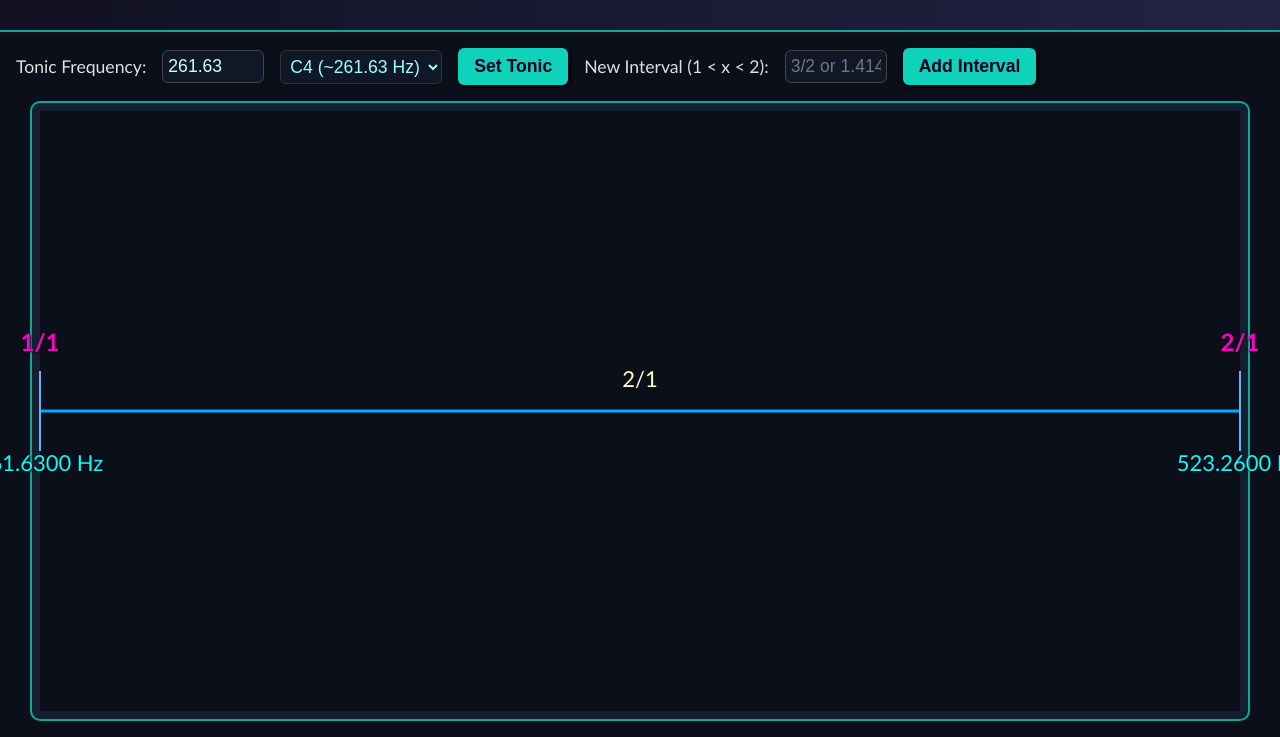
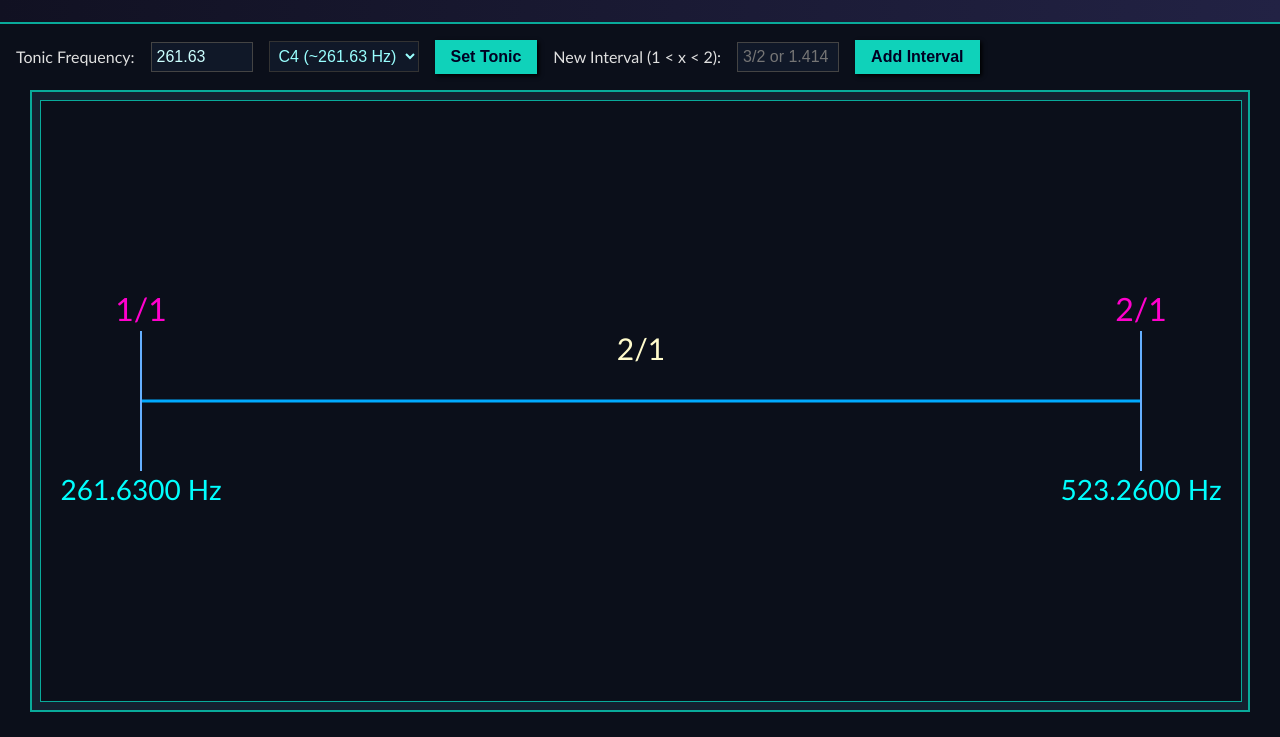
Before and after one commit to Ged-of-Gont/Octave-Divider, a plain HTML site: page Scale_WKSP.html in a window 1280 px wide. Shown: the part 116-853 px from the top of the page. Drawn offline with Linux system fonts and the light colour scheme.

Commit message:
fixed some sound cutout issues

```diff
--- a/Scale_WKSP.html
+++ b/Scale_WKSP.html
@@ -1,17 +1,15 @@
 <!DOCTYPE html>
-<html>
+<html lang="en">
 <head>
-  <meta charset="utf-8" />
-  <title>Scale Workshop (Neon Tron Style)</title>
+<meta charset="UTF-8" />
+<title>Scale Workshop </title>
 <style>
-    /* Overall page style */
+  /* Tron-like styling, right-angle corners */
   body {
-      margin: 0;
-      padding: 0;
-      background-color: #0b0f1a; /* Dark bluish background */
+    margin: 0; padding: 0;
+    background: #0b0f1a;
     color: #e0e0e0;
     font-family: "Trebuchet MS", Arial, sans-serif;
-      font-size: 16px;
   }
   header {
     padding: 1rem;
@@ -19,7 +17,7 @@
     color: #00ffe0;
     text-shadow: 1px 1px #000;
     border-bottom: 2px solid #09aa9a;
-      font-size: 1.4rem;
+    font-size: 1.3rem;
   }
   .controls {
     margin: 1rem;
@@ -29,92 +27,57 @@
     gap: 1rem;
   }
   label, select, input, button {
-      font-size: 1.1rem;
+    font-size: 1rem;
   }
   input[type="number"], input[type="text"] {
     padding: 5px;
     width: 90px;
-      border-radius: 6px;
     border: 1px solid #444;
     background: #101828;
     color: #ccffff;
     outline: none;
+    border-radius: 0; /* right-angles */
   }
   select {
     padding: 5px;
-      border-radius: 6px;
     border: 1px solid #333;
     background: #101828;
     color: #99ffff;
+    border-radius: 0;
   }
   button {
     background: #0fd2ba;
     color: #002;
     font-weight: bold;
     border: none;
-      border-radius: 6px;
     padding: 0.5rem 1rem;
     cursor: pointer;
     box-shadow: 2px 2px 4px #000;
+    border-radius: 0;
   }
   button:hover {
     background: #0aa;
     color: #fff;
   }
 
-    /* Container for the scale line (SVG) */
-    #scale-container {
+  /* Canvas container, Tron border */
+  #canvas-container {
     margin: 1rem auto;
+    padding: 0.5rem;
     background: #142030;
     border: 2px solid #09aa9a;
-      border-radius: 10px;
-      padding: 0.5rem;
-      width: 1200px; /* Wider so text doesn't get cut off */
+    width: 1200px; /* fixed width for the canvas */
   }
-    #scale-svg {
-      width: 100%;    /* Responsive */
-      height: 600px;  /* Taller so no cutoff */
-      overflow: visible;
-      background: #0b0f1a; /* matches body background, can adjust as needed */
+  #scale-canvas {
     display: block;
-    }
-
-    /* SVG text styles */
-    .intervalLabel {
-      fill: #fffbcc;
-      font-size: 22px;
-      text-anchor: middle;
-      dominant-baseline: middle;
-      pointer-events: none; /* Not clickable */
-    }
-    .degreeLabel {
-      fill: #f0c;  /* Neon pink/purple for the fraction label */
-      font-size: 24px;
-      font-weight: bold;
-      text-anchor: middle;
-      cursor: pointer; /* So user sees a pointer when hovering */
-      text-shadow: 1px 1px 2px #000;
-    }
-    .freqLabel {
-      fill: #0ff;  /* Neon cyan for frequency */
-      font-size: 22px;
-      text-anchor: middle;
-      cursor: pointer;
-      text-shadow: 1px 1px 2px #000;
-    }
-    .mainLine {
-      stroke: #0af;
-      stroke-width: 3px;
-    }
-    .tickLine {
-      stroke: #66b0ff;
-      stroke-width: 2px;
+    background: #0b0f1a;
+    border: 1px solid #09aa9a;
   }
 </style>
 </head>
 <body>
 <header>
-    <h1>Scale Workshop (Neon Tron Style)</h1>
+  <h1>Scale Workshop – Canvas Auto-Spacing (Audio Resume Fix)</h1>
 </header>
 
 <div class="controls">
@@ -133,48 +96,60 @@
   </select>
   <button id="setTonicBtn">Set Tonic</button>
 
-    <label>New Interval (1 &lt; x &lt; 2):</label>
+  <label>New Interval (1 < x < 2):</label>
   <input id="intervalInput" type="text" placeholder="3/2 or 1.414" />
   <button id="addIntervalBtn">Add Interval</button>
 </div>
 
-  <div id="scale-container">
-    <svg id="scale-svg"></svg>
+<div id="canvas-container">
+  <canvas id="scale-canvas" width="1200" height="600"></canvas>
 </div>
 
 <script>
-// We’ll keep an array of objects, each representing a scale degree:
-//   { fractionText: "3/2", floatVal: 1.5 }
-// Always include the unison:  { fractionText: "1/1", floatVal: 1.0 }
-// and the octave:             { fractionText: "2/1", floatVal: 2.0 }
+// scaleDegrees is our list of intervals in [1..2], always including unison & octave.
 let scaleDegrees = [
   { fractionText: "1/1", floatVal: 1.0 },
   { fractionText: "2/1", floatVal: 2.0 }
 ];
 
-// Tonic frequency (default = ~C4)
+// Default tonic
 let tonic = 261.63;
 
-// We’ll set up a 1200px-wide by 600px-high space in the SVG
-// A linear mapping from [1.0, 2.0] in ratio space to [0, 1200] in x-coords:
-const SVG_WIDTH = 1200;
-const SVG_HEIGHT = 600;
-const centerY = 300; // horizontal line in the middle of the 600px canvas
+// Setup canvas
+const canvas = document.getElementById("scale-canvas");
+const ctx = canvas.getContext("2d");
 
-// For Web Audio playback
+// Horizontal line from x=100..1100 => 1000px range for ratio in [1..2].
+const LEFT_X = 100;
+const RIGHT_X = 1100;
+const WIDTH = RIGHT_X - LEFT_X;
+const MID_Y = canvas.height / 2;
+
+// Web Audio context
 const audioCtx = new (window.AudioContext || window.webkitAudioContext)();
 
-//--------------------- UI SETUP --------------------------
+// If the browser suspends audio, we can try to resume on a user gesture
+async function ensureAudioContextRunning() {
+  if (audioCtx.state === "suspended") {
+    try {
+      await audioCtx.resume();
+    } catch(err) {
+      console.warn("AudioContext resume error:", err);
+    }
+  }
+}
+
+//--- Initialization ---
 window.addEventListener("DOMContentLoaded", init);
 
 function init() {
+  // UI hooking
   const noteSelect = document.getElementById("noteSelect");
   const tonicInput = document.getElementById("tonicInput");
   const setTonicBtn = document.getElementById("setTonicBtn");
   const intervalInput = document.getElementById("intervalInput");
   const addIntervalBtn = document.getElementById("addIntervalBtn");
 
-  // Keep the line edit synced with the dropdown
   noteSelect.addEventListener("change", () => {
     tonicInput.value = noteSelect.value;
   });
@@ -186,196 +161,242 @@ function init() {
       return;
     }
     tonic = val;
-    drawScale();
+    renderScale();
   });
 
   addIntervalBtn.addEventListener("click", () => {
     const text = intervalInput.value.trim();
     if (!text) {
-      alert("Enter a ratio (e.g., 3/2).");
+      alert("Enter a ratio, e.g. 3/2 or 1.414");
       return;
     }
-    const floatVal = parseFractionOrDecimal(text);
-    if (!isFinite(floatVal)) {
-      alert("Invalid ratio format. Try something like 3/2 or 1.414.");
+    const ratio = parseFractionOrDecimal(text);
+    if (!isFinite(ratio) || ratio <=1.0 || ratio>=2.0) {
+      alert("Ratio must be >1.0 and <2.0");
       return;
     }
-    if (floatVal <= 1.0 || floatVal >= 2.0) {
-      alert("Ratio must be > 1.0 and < 2.0!");
-      return;
+    // Insert if not present
+    if(!scaleDegrees.some(d => Math.abs(d.floatVal - ratio) < 1e-7)){
+      scaleDegrees.push({ fractionText: text, floatVal: ratio });
+      scaleDegrees.sort((a,b)=>a.floatVal - b.floatVal);
     }
-    // Insert if it’s not already in the array:
-    const already = scaleDegrees.some(d => Math.abs(d.floatVal - floatVal) < 1e-7);
-    if (!already) {
-      scaleDegrees.push({ fractionText: text, floatVal: floatVal });
-    }
-    // Always sort by floatVal
-    scaleDegrees.sort((a, b) => a.floatVal - b.floatVal);
-    drawScale();
+    renderScale();
   });
 
-  // Initial draw
-  drawScale();
+  renderScale();
 }
 
-//--------------------- PARSE HELPER -----------------------
+//--- Convert fraction or decimal input -> float
 function parseFractionOrDecimal(s) {
-  // If user typed something like "3/2"
   if (s.includes("/")) {
     const parts = s.split("/");
-    if (parts.length !== 2) return NaN;
+    if (parts.length !==2) return NaN;
     const num = parseFloat(parts[0]);
     const den = parseFloat(parts[1]);
-    if (!isFinite(num) || !isFinite(den) || den === 0) return NaN;
-    return num / den;
-  } else {
-    // else parse as decimal
-    return parseFloat(s);
+    if (!isFinite(num)||!isFinite(den)||den===0) return NaN;
+    return num/den;
+  }
+  else return parseFloat(s);
+}
+
+//--- Render the scale on the canvas
+function renderScale(){
+  ctx.clearRect(0,0,canvas.width, canvas.height);
+  clickableRegions = [];
+
+  // Neon horizontal line
+  ctx.strokeStyle="#0af";
+  ctx.lineWidth=3;
+  ctx.beginPath();
+  ctx.moveTo(LEFT_X, MID_Y);
+  ctx.lineTo(RIGHT_X, MID_Y);
+  ctx.stroke();
+
+  // Sort degrees
+  scaleDegrees.sort((a,b)=>a.floatVal - b.floatVal);
+
+  let placedLabels=[];
+  // intervals
+  ctx.font="30px Trebuchet MS";
+  ctx.fillStyle="#fffbcc";
+  ctx.textAlign="center";
+  ctx.textBaseline="middle";
+  for (let i=0; i<scaleDegrees.length-1; i++){
+    let leftVal=scaleDegrees[i].floatVal;
+    let rightVal=scaleDegrees[i+1].floatVal;
+    let gap = rightVal/leftVal;
+    let mid =(leftVal+rightVal)/2;
+    let midX= ratioToX(mid);
+    let gapStr= fractionStringApprox(gap);
+
+    let label= positionLabel(midX,MID_Y-50, gapStr,"interval", placedLabels);
+    drawLabel(label);
+  }
+
+  // each degree => tick + ratio + freq
+  for(let deg of scaleDegrees){
+    let x= ratioToX(deg.floatVal);
+    // tick
+    ctx.strokeStyle="#66b0ff";
+    ctx.lineWidth=2;
+    ctx.beginPath();
+    ctx.moveTo(x,MID_Y-70);
+    ctx.lineTo(x,MID_Y+70);
+    ctx.stroke();
+
+    // ratio
+    ctx.font="32px Trebuchet MS";
+    ctx.fillStyle="#f0c";
+    let ratioLabel= positionLabel(x,MID_Y-90, deg.fractionText,"ratio", placedLabels);
+    ratioLabel.degree=deg;
+    drawLabel(ratioLabel);
+
+    // freq
+    ctx.font="28px Trebuchet MS";
+    ctx.fillStyle="#0ff";
+    let freqVal=deg.floatVal*tonic;
+    let freqStr= freqVal.toFixed(4)+" Hz";
+    let freqLabel= positionLabel(x,MID_Y+90, freqStr,"freq", placedLabels,true);
+    freqLabel.degree=deg;
+    drawLabel(freqLabel);
   }
 }
 
-//--------------------- DRAWING THE SCALE ------------------
-function drawScale() {
-  const svg = document.getElementById("scale-svg");
-  // Clear old content
-  svg.innerHTML = "";
-
-  // Full width/height in the <svg>
-  svg.setAttribute("viewBox", `0 0 ${SVG_WIDTH} ${SVG_HEIGHT}`);
-
-  // 1) Draw the main horizontal line
-  const mainLine = createSVG("line", {
-    x1: 0, y1: centerY,
-    x2: SVG_WIDTH, y2: centerY,
-    class: "mainLine"
-  });
-  svg.appendChild(mainLine);
-
-  // 2) Sort degrees by floatVal, ensure we keep 1.0 -> 2.0
-  scaleDegrees.sort((a, b) => a.floatVal - b.floatVal);
-
-  // 3) Intervals between consecutive degrees
-  for (let i = 0; i < scaleDegrees.length - 1; i++) {
-    const left = scaleDegrees[i].floatVal;
-    const right = scaleDegrees[i+1].floatVal;
-    const gap = right / left;
-    const mid = (left + right) / 2;
-    const midX = ratioToX(mid);
-
-    // Draw interval text above line
-    const intervalText = createSVG("text", {
-      x: midX,
-      y: centerY - 30,
-      class: "intervalLabel"
-    });
-    intervalText.textContent = fractionStringApprox(gap);
-    svg.appendChild(intervalText);
+//--- ratio [1..2] => x [LEFT_X..RIGHT_X]
+function ratioToX(r){
+  return LEFT_X + (r-1)*WIDTH;
 }
 
-  // 4) For each degree, draw the vertical tick line + ratio label + freq label
-  scaleDegrees.forEach(deg => {
-    const x = ratioToX(deg.floatVal);
+//--- fraction approximation, denom<=32
+function fractionStringApprox(value){
+  let bestNum=1, bestDen=1;
+  let bestErr= Math.abs(value- bestNum/bestDen);
+  for(let d=1; d<=32; d++){
+    let n=Math.round(value*d);
+    let err=Math.abs(value- n/d);
+    if(err<bestErr){
+      bestErr=err; bestNum=n; bestDen=d;
+    }
+  }
+  return bestNum+"/"+bestDen;
+}
 
-    // Tick line
-    const tick = createSVG("line", {
-      x1: x, y1: centerY - 40,
-      x2: x, y2: centerY + 40,
-      class: "tickLine"
-    });
-    svg.appendChild(tick);
+// auto-position to avoid overlap
+function positionLabel(cx, cy, text, kind, placedLabels, belowLine=false){
+  ctx.save();
+  let metrics=ctx.measureText(text);
+  let textWidth= metrics.width;
+  let textHeight= (kind==="interval")?30:(kind==="ratio"?32:28);
 
-    // Ratio label (above). Clickable to remove (except unison/octave).
-    const ratioTxt = createSVG("text", {
-      x: x,
-      y: centerY - 60,
-      class: "degreeLabel"
-    });
-    ratioTxt.textContent = deg.fractionText;
-    // Only removable if not 1.0 or 2.0
-    if (deg.floatVal !== 1.0 && deg.floatVal !== 2.0) {
-      ratioTxt.addEventListener("click", () => {
-        if (confirm(`Delete scale degree "${deg.fractionText}"?`)) {
-          scaleDegrees = scaleDegrees.filter(d => d !== deg);
-          drawScale();
+  let labelY= cy;
+  let step=belowLine?5:-5;
+  let attempts=40;
+  for(let i=0; i<attempts; i++){
+    let x0= cx - textWidth/2;
+    let y0= labelY - textHeight/2;
+    let box={x:x0,y:y0,w:textWidth,h:textHeight};
+    if(!collides(box,placedLabels)){
+      placedLabels.push(box);
+      ctx.restore();
+      return {x:x0,y:y0,w:textWidth,h:textHeight,text,kind};
+    }
+    labelY+= step;
+  }
+  // fallback
+  let x0= cx - textWidth/2;
+  let y0= cy - textHeight/2;
+  placedLabels.push({x:x0,y:y0,w:textWidth,h:textHeight});
+  ctx.restore();
+  return {x:x0,y:y0,w:textWidth,h:textHeight,text,kind};
+}
+
+function collides(box, boxes){
+  for(let b of boxes){
+    if(!(box.x+box.w<b.x||box.x>b.x+b.w||box.y+box.h<b.y||box.y>b.y+b.h)){
+      return true;
+    }
+  }
+  return false;
+}
+
+function drawLabel(label){
+  let {x,y,w,h,text,kind}=label;
+  let cx=x+w/2, cy=y+h/2;
+  ctx.save();
+  if(kind==="interval"){
+    ctx.font="30px Trebuchet MS";
+    ctx.fillStyle="#fffbcc";
+    ctx.textAlign="center";
+    ctx.textBaseline="middle";
+    ctx.fillText(text,cx,cy);
+  }
+  else if(kind==="ratio"){
+    ctx.font="32px Trebuchet MS";
+    ctx.fillStyle="#f0c";
+    ctx.textAlign="center";
+    ctx.textBaseline="middle";
+    ctx.fillText(text,cx,cy);
+    registerClickable(x,y,w,h,(evt)=>{
+      // don't remove unison or octave
+      if(label.degree.floatVal===1.0||label.degree.floatVal===2.0) return;
+      if(confirm(`Delete scale degree "${label.degree.fractionText}"?`)){
+        scaleDegrees= scaleDegrees.filter(d=> d!==label.degree);
+        renderScale();
       }
     });
   }
-    svg.appendChild(ratioTxt);
-
-    // Frequency label (below). Clickable to play tone.
-    const freqVal = deg.floatVal * tonic;
-    const freqTxt = createSVG("text", {
-      x: x,
-      y: centerY + 60,
-      class: "freqLabel"
-    });
-    freqTxt.textContent = freqVal.toFixed(4) + " Hz";
-    freqTxt.addEventListener("click", () => {
+  else if(kind==="freq"){
+    ctx.font="28px Trebuchet MS";
+    ctx.fillStyle="#0ff";
+    ctx.textAlign="center";
+    ctx.textBaseline="middle";
+    ctx.fillText(text,cx,cy);
+    registerClickable(x,y,w,h,(evt)=>{
+      let freqVal= label.degree.floatVal*tonic;
       playTone(freqVal);
     });
-    svg.appendChild(freqTxt);
-  });
+  }
+  ctx.restore();
 }
 
-// A linear mapping from [1.0..2.0] -> [0..SVG_WIDTH]
-function ratioToX(r) {
-  // fraction (r-1)/1 => 0..1 range
-  const frac = r - 1.0; // e.g. 3/2 => 0.5
-  return frac * SVG_WIDTH; // so 0.0 => 0 px, 1.0 => 1200 px
+// array of clickable bounding boxes
+let clickableRegions=[];
+
+function registerClickable(x,y,w,h,callback){
+  clickableRegions.push({x,y,w,h,callback});
 }
 
-// Return an approximate fraction or short decimal for display
-function fractionStringApprox(value) {
-  // We can just re-use parseFractionOrDecimal in reverse, but let's do a quick approach:
-  // Or do fraction rounding with denominator up to 32:
-  const approx = rationalApprox(value, 32);
-  if (approx.den === 1) return `${approx.num}/1`;
-  return `${approx.num}/${approx.den}`;
-}
-
-// Utility: approximate a float as a fraction up to a given denominator
-function rationalApprox(value, maxDen) {
-  // Farey or continued fraction approach. We'll do a simple approach here:
-  let bestNum = 1, bestDen = 1;
-  let bestError = Math.abs(value - bestNum/bestDen);
-
-  for (let den = 1; den <= maxDen; den++) {
-    let num = Math.round(value * den);
-    let val = num / den;
-    let err = Math.abs(value - val);
-    if (err < bestError) {
-      bestError = err;
-      bestNum = num;
-      bestDen = den;
+// On mousedown => topmost clickable region
+canvas.addEventListener("mousedown", evt=>{
+  let rect=canvas.getBoundingClientRect();
+  let mx= evt.clientX- rect.left;
+  let my= evt.clientY- rect.top;
+  for(let i= clickableRegions.length-1; i>=0; i--){
+    let r= clickableRegions[i];
+    if(mx>=r.x && mx<=r.x+r.w && my>=r.y && my<=r.y+r.h){
+      r.callback(evt);
+      break;
     }
   }
-  return { num: bestNum, den: bestDen };
-}
+});
 
-// Create an SVG element of a given type, setting attributes from an object
-function createSVG(tagName, attrs) {
-  const el = document.createElementNS("http://www.w3.org/2000/svg", tagName);
-  for (const [k, v] of Object.entries(attrs)) {
-    el.setAttribute(k, v.toString());
-  }
-  return el;
-}
+// sound generator
+async function playTone(freq){
+  // try to resume audio if suspended
+  await ensureAudioContextRunning();
 
-//--------------------- AUDIO PLAYBACK ---------------------
-function playTone(freq) {
-  const duration = 1.0;
-  const osc = audioCtx.createOscillator();
-  const gain = audioCtx.createGain();
+  const duration=1.0;
+  const osc= audioCtx.createOscillator();
+  const gain= audioCtx.createGain();
+  osc.type="sine";
+  osc.frequency.setValueAtTime(freq,audioCtx.currentTime);
 
-  osc.type = "sine";
-  osc.frequency.setValueAtTime(freq, audioCtx.currentTime);
-
-  gain.gain.setValueAtTime(0.3, audioCtx.currentTime); // start amplitude
-  gain.gain.linearRampToValueAtTime(0.0, audioCtx.currentTime + duration);
+  gain.gain.setValueAtTime(0.2,audioCtx.currentTime);
+  gain.gain.linearRampToValueAtTime(0,audioCtx.currentTime+duration);
 
   osc.connect(gain).connect(audioCtx.destination);
   osc.start();
-  osc.stop(audioCtx.currentTime + duration);
+  osc.stop(audioCtx.currentTime+duration);
 }
 </script>
 </body>
```
Lines whose indentation alone changed are shown as unchanged.
